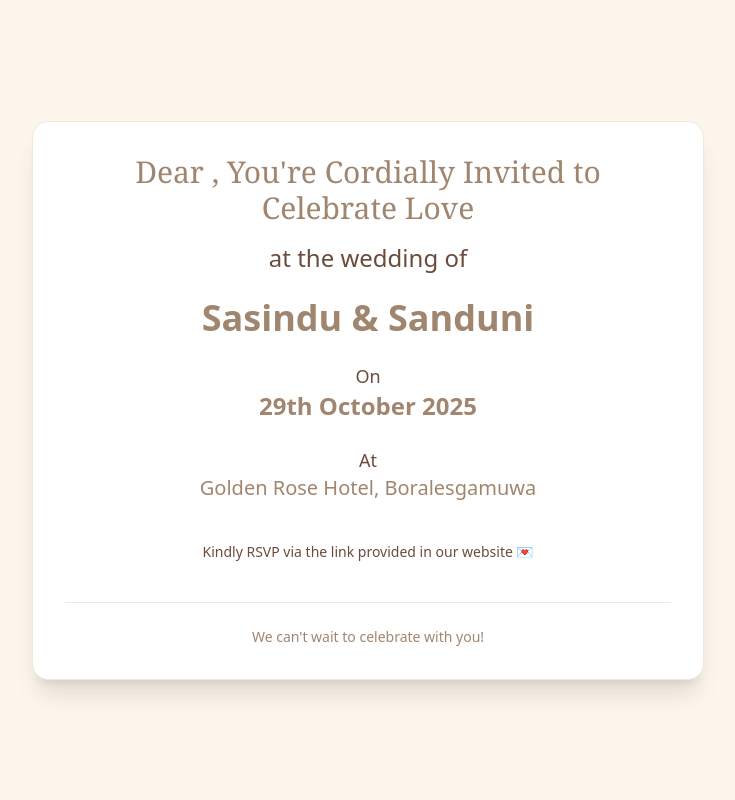
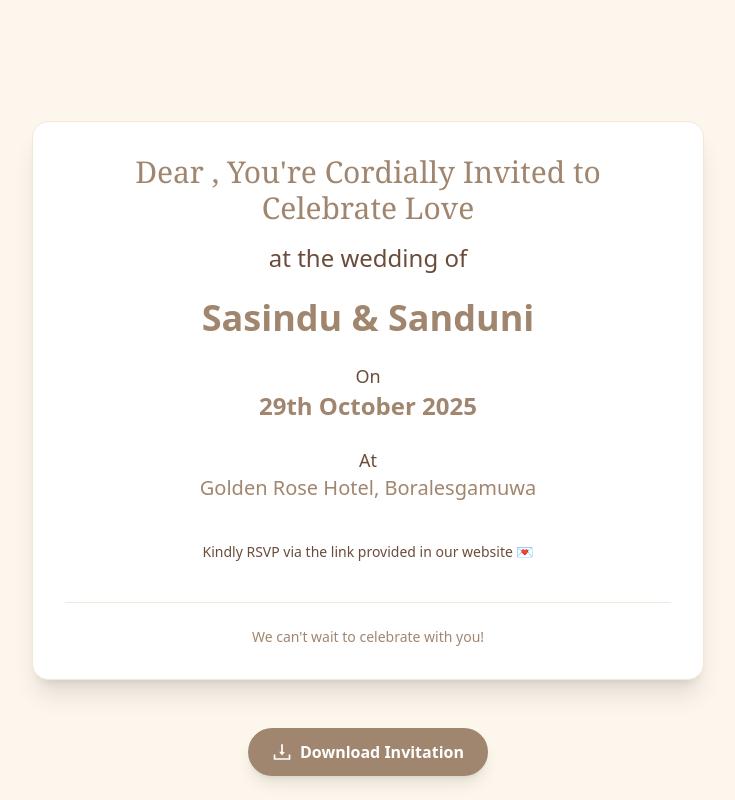
Before and after one commit to SasinduNanayakkara/attendance-client, a React (Create React App) app: page /invitation in a window 1280 px wide. Shown: the whole page, without its empty margins (272-1007 px from the left). Built offline with nearby package versions, Linux system fonts and the light colour scheme.

Commit message:
implement invitation download part

```diff
--- a/package.json
+++ b/package.json
@@ -10,6 +10,8 @@
     "antd": "^5.24.6",
     "axios": "^1.8.4",
     "framer-motion": "^12.6.3",
+    "html2canvas": "^1.4.1",
+    "jspdf": "^3.0.1",
     "lucide-react": "^0.486.0",
     "react": "^19.0.0",
     "react-dom": "^19.0.0",
--- a/src/pages/Home.jsx
+++ b/src/pages/Home.jsx
@@ -53,7 +53,13 @@ function Home() {
       const response = await submitForm(formData);
       console.log("Form submitted successfully:", response?.data?.name);
       if (response?.data?.name) {
-        navigate("/invitation", { state: { inviteeName: response.data.name } });
+        if (response?.data?.category === "Family") {
+          navigate("/invitation", { state: { inviteeName: response.data.name + " & Family"  } });
+        } else if (response?.data?.category === "Single") {
+          navigate("/invitation", { state: { inviteeName: response.data.name } });
+        } else {
+          alert("Something went wrong. Please try again.");
+        }
       }
     } catch (error) {
       console.error("Error submitting form:", error);
--- a/src/pages/Invitation.jsx
+++ b/src/pages/Invitation.jsx
@@ -1,12 +1,31 @@
-import React from 'react'
+import React, { useRef } from 'react'
 import { useLocation } from 'react-router-dom';
+import html2canvas from 'html2canvas';
+import jsPDF from 'jspdf';
+import { DownloadOutlined } from '@ant-design/icons';
 
 function Invitation() {
   const location = useLocation();
   const { inviteeName } = location.state || {};
+
+  const componentRef = useRef();
+
+  const downloadPDF = async () => {
+    const element = componentRef.current;
+    const canvas = await html2canvas(element, { scale: 3 });
+    const imgData = canvas.toDataURL('image/png');
+    const pdf = new jsPDF('p', 'mm', 'a4');
+    const imgProps = pdf.getImageProperties(imgData);
+    const pdfWidth = pdf.internal.pageSize.getWidth();
+    const pdfHeight = (imgProps.height * pdfWidth) / imgProps.width;
+
+    pdf.addImage(imgData, 'PNG', 0, 0, pdfWidth, pdfHeight);
+    pdf.save('Sasindu&Sanduni.pdf');
+  }
+
   return (
     <div className="min-h-screen bg-[#fdf6ec] flex items-center justify-center px-4 py-12">
-      <div className="max-w-2xl w-full bg-white shadow-xl rounded-2xl p-8 text-center border border-[#f3e7d9]">
+      <div ref={componentRef} className="max-w-2xl w-full bg-white shadow-xl rounded-2xl p-8 text-center border border-[#f3e7d9]">
         <h1 className="text-2xl md:text-3xl font-serif text-[#a1866f] mb-4">
           Dear <span className="font-bold">{inviteeName}</span>, You're Cordially Invited to Celebrate Love
         </h1>
@@ -33,6 +52,14 @@ function Invitation() {
           <p>We can't wait to celebrate with you!</p>
         </div>
       </div>
+
+      <button
+        onClick={downloadPDF}
+        className="fixed bottom-6 left-1/2 transform -translate-x-1/2 flex items-center gap-2 bg-[#a1866f] hover:bg-[#8c705a] text-white font-semibold py-3 px-6 rounded-full shadow-lg transition duration-300 z-50"
+      >
+        <DownloadOutlined className="text-xl" />
+        Download Invitation
+      </button>
     </div>
   )
 }
```
Also changed, not shown: 1 other file (tests, documents, lock files or other folders).
